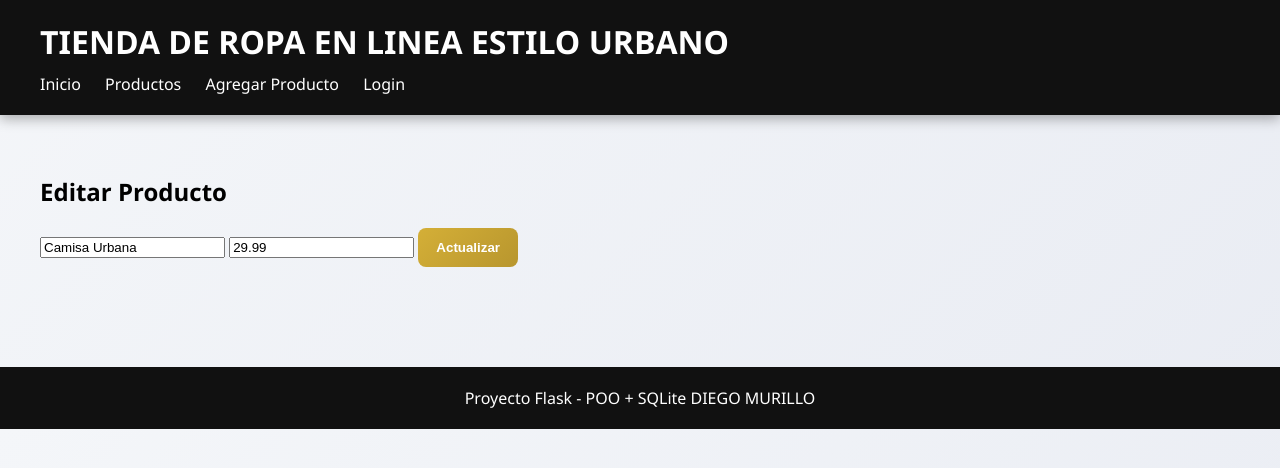
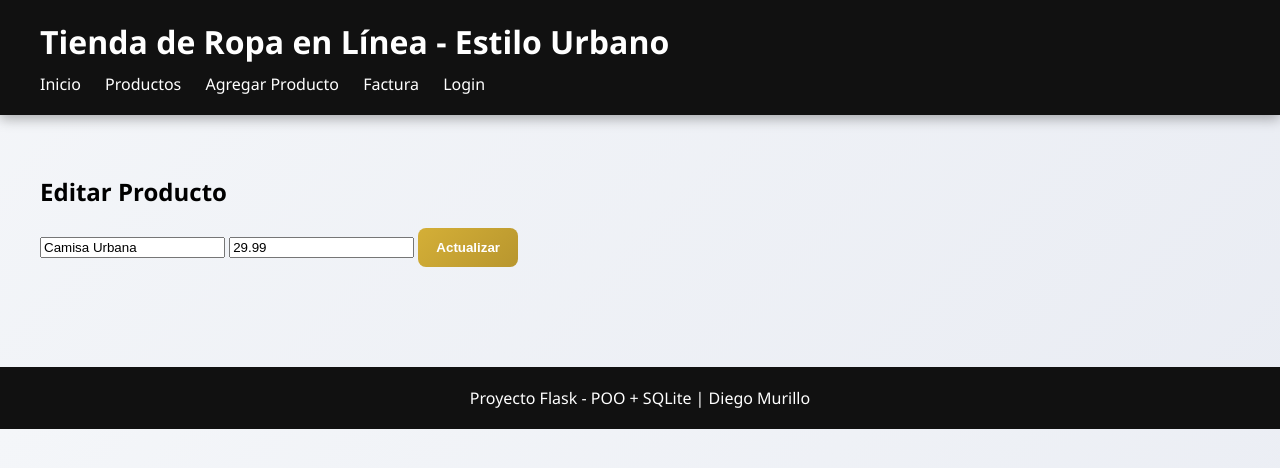
Before and after one commit to diegomurillo1281/diegomurillo-DESARROLLO-DE-APLICACIONES-WEB, a Flask app: page /editar/1 in a window 1280 px wide. Shown: the top 468 px of the page. Run offline with Flask 3, Linux system fonts and the light colour scheme.

Commit message:
Fix navbar with factura link and url_for

```diff
--- a/app.py
+++ b/app.py
@@ -81,3 +81,11 @@ def login():
 
 if __name__ == "__main__":
     app.run(debug=True)
+
+
+# =========================
+# FACTURA
+# =========================
+@app.route("/factura")
+def factura():
+    return render_template("factura.html")
--- a/templates/base.html
+++ b/templates/base.html
@@ -1,17 +1,19 @@
 <!DOCTYPE html>
-<html>
+<html lang="es">
 <head>
-    <title>TIENDA DE ROPA EN LINEA ESTILO URBANO</title>
+    <meta charset="UTF-8">
+    <title>Tienda de Ropa en Línea - Estilo Urbano</title>
     <link rel="stylesheet" href="{{ url_for('static', filename='style.css') }}">
 </head>
 <body>
 
 <header>
-    <h1>TIENDA DE ROPA EN LINEA ESTILO URBANO</h1>
+    <h1>Tienda de Ropa en Línea - Estilo Urbano</h1>
     <nav>
-        <a href="/">Inicio</a>
-        <a href="/productos">Productos</a>
-        <a href="/agregar">Agregar Producto</a>
+        <a href="{{ url_for('index') }}">Inicio</a>
+        <a href="{{ url_for('listar_productos') }}">Productos</a>
+        <a href="{{ url_for('agregar_producto') }}">Agregar Producto</a>
+        <a href="{{ url_for('factura') }}">Factura</a>
         <a href="{{ url_for('login') }}">Login</a>
     </nav>
 </header>
@@ -21,7 +23,7 @@
 </div>
 
 <footer>
-    Proyecto Flask - POO + SQLite DIEGO MURILLO
+    Proyecto Flask - POO + SQLite | Diego Murillo
 </footer>
 
 </body>
```
